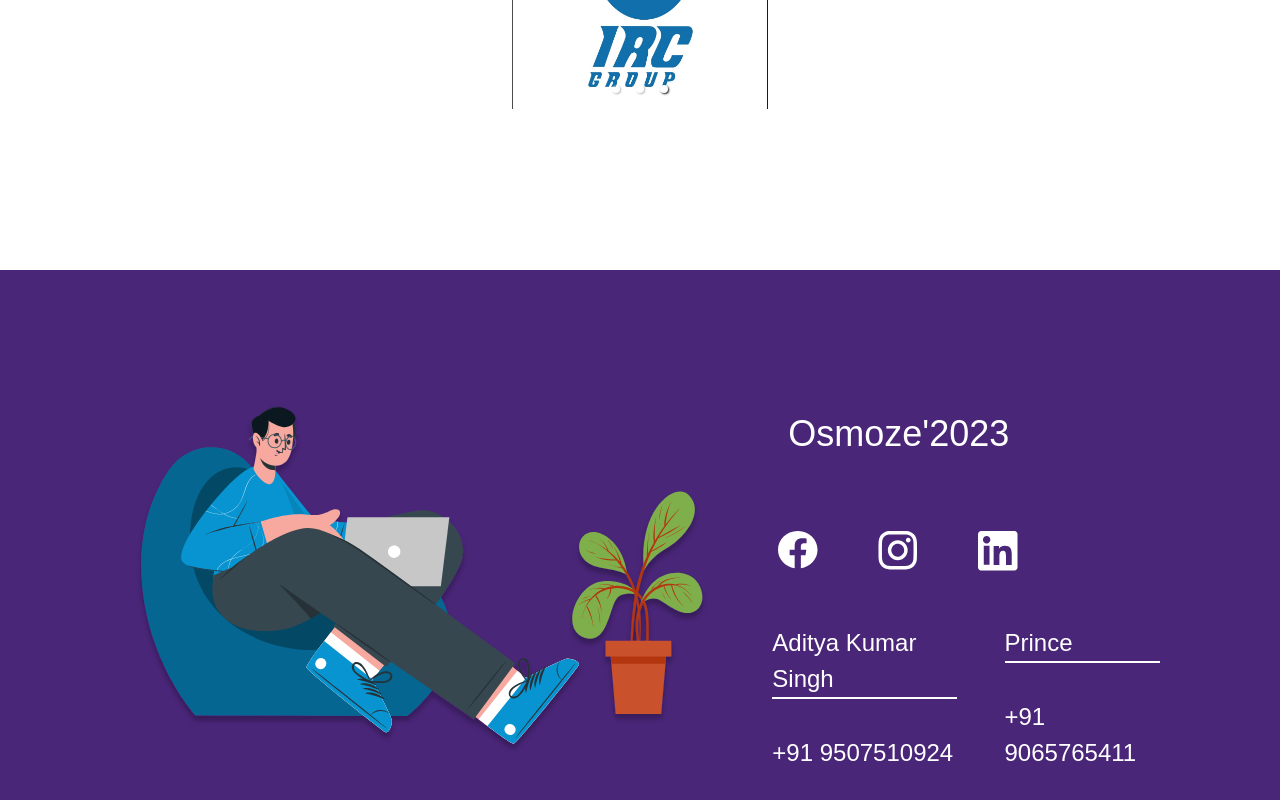
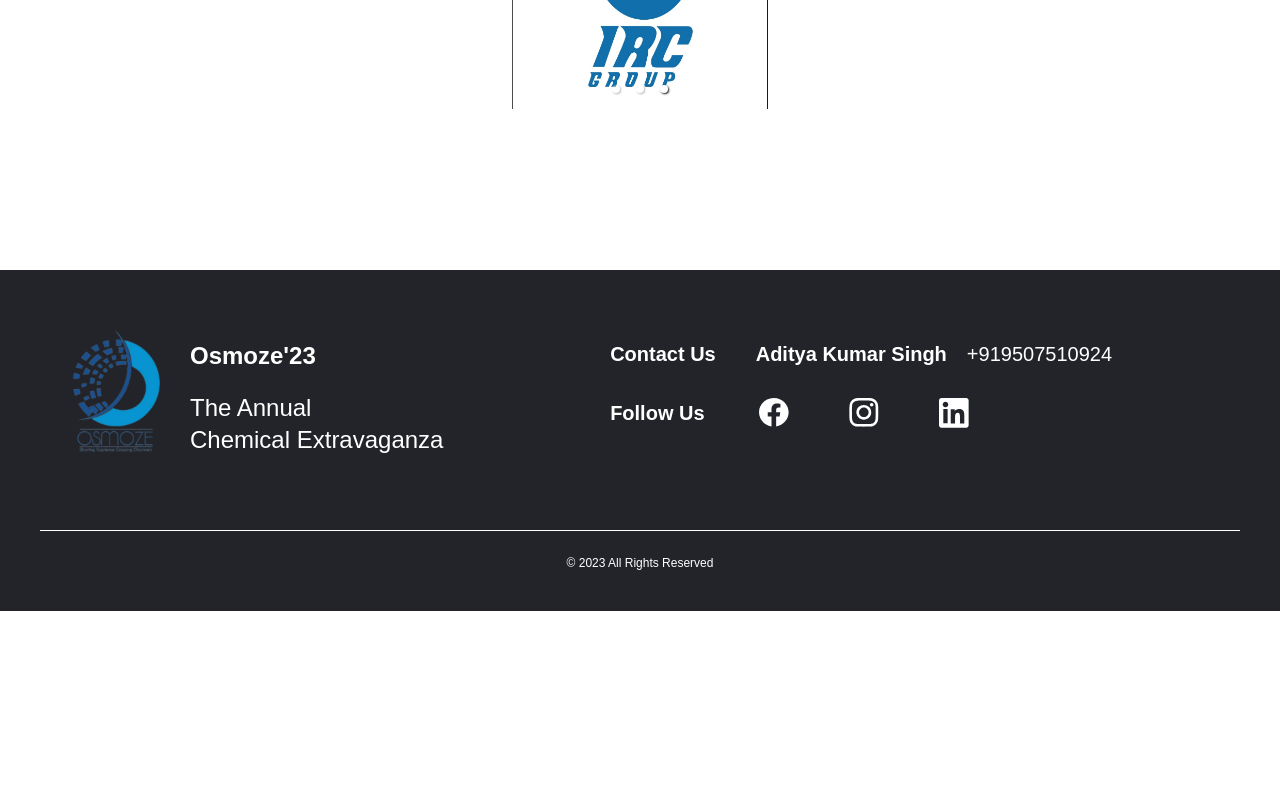
Before and after one commit to Sochem/Osmoze-23, a Next.js app: page / in a window 1280 px wide. Shown: the part 6470-7270 px from the top of the page. After the commit the page ends 7081 px from the top, so only its background shows below. Built offline with nearby package versions, Linux system fonts and the light colour scheme.

Commit message:
Redesigned Footer

```diff
--- a/src/components/eventscard.css
+++ b/src/components/eventscard.css
@@ -111,7 +111,7 @@
   transform: rotate(50deg);
 }
 .footer{
-  background-color: #4A2679;
+  background-color: #22242A;
   justify-content: center;
   align-items: center;
   width:100%;
@@ -174,6 +174,7 @@
 .footer-text-3{
   display: flex;
   flex-direction: row;
+  gap:32px;
 
 }
 .contact{
--- a/src/components/footer.js
+++ b/src/components/footer.js
@@ -1,27 +1,44 @@
 import Link from "next/link";
 import Image from "next/image";
 
-export default function Navbar() {
+export default function Footer() {
 	return (
-		<div className="footer p-14">
-			<div className="content1 border-b-[1px] border-white">
-				<div className="image">
+		<div className="footer pl-10 pr-10 pb-10 pt-[50px]">
+			<div className="flex flex-row border-b-[1px] border-white justify-between pb-[60px]">
+				<div className="flex flex-row text-white">
 					<Image
-						src="/images/footerImage.svg"
-						width={640}
-						height={640}
+						src="/images/Osmoze.svg"
+						width={150}
+						height={150}
+						alt="Osmoze"
 					/>
+					<div className=" font-light text-2xl pt-5">
+						<div className=" font-extrabold text-2xl pb-5">
+							Osmoze'23
+						</div>
+						The Annual<br></br>
+						Chemical Extravaganza
+					</div>
 				</div>
 
-				<div className="text">
-					<div className="footer-text">Osmoze'2023</div>
-					<div className="footer-text-2">
+				<div className="flex flex-col text-xl text-white font-extrabold pt-5 pr-32">
+
+					<div className="flex flex-row sm:flex-row">
+						Contact Us
+						<div className=" pr-5 pl-10">Aditya Kumar Singh</div>
+						<div className="font-normal">+919507510924</div>
+					</div>
+
+
+					<div className="flex flex-row items-center">
+						Follow Us
+						<div className="footer-text-2 pl-6">
 							<div className="img">
 								<Link href="https://www.facebook.com/Osmoze.IITBHU?mibextid=ZbWKwL">
 									<Image
 										src="/images/social1.svg"
-									width={40}
-									height={40}
+										width={30}
+										height={30}
 									/>
 								</Link>
 							</div>
@@ -29,8 +46,8 @@ export default function Navbar() {
 								<Link href="https://www.instagram.com/sochem_iitbhu/">
 									<Image
 										src="/images/social2.svg"
-									width={40}
-									height={40}
+										width={30}
+										height={30}
 									/>
 								</Link>
 							</div>
@@ -38,26 +55,16 @@ export default function Navbar() {
 								<Link href="https://www.linkedin.com/company/osmoze-iit-bhu-/">
 									<Image
 										src="/images/social3.svg"
-									width={40}
-									height={40}
+										width={30}
+										height={30}
 									/>
 								</Link>
-						</div>
-					</div>
-
-					<div className="flex flex-col sm:flex-row">
-						<div className="p-6 text-[24px]">
-
-							<div className="cc">Aditya Kumar Singh</div>
-							<br></br>+91 9507510924
-						</div>
-						<div className="p-6 text-[24px]">
-							<div className="cc">Prince</div>
-							<br></br>+91 9065765411
 							</div>
 						</div>
 					</div>
 				</div>
 			</div>
+			<div className="text-white text-xs text-center pt-6">© 2023 All Rights Reserved</div>
+		</div>
 	);
 }
```
Lines whose indentation alone changed are shown as unchanged.
